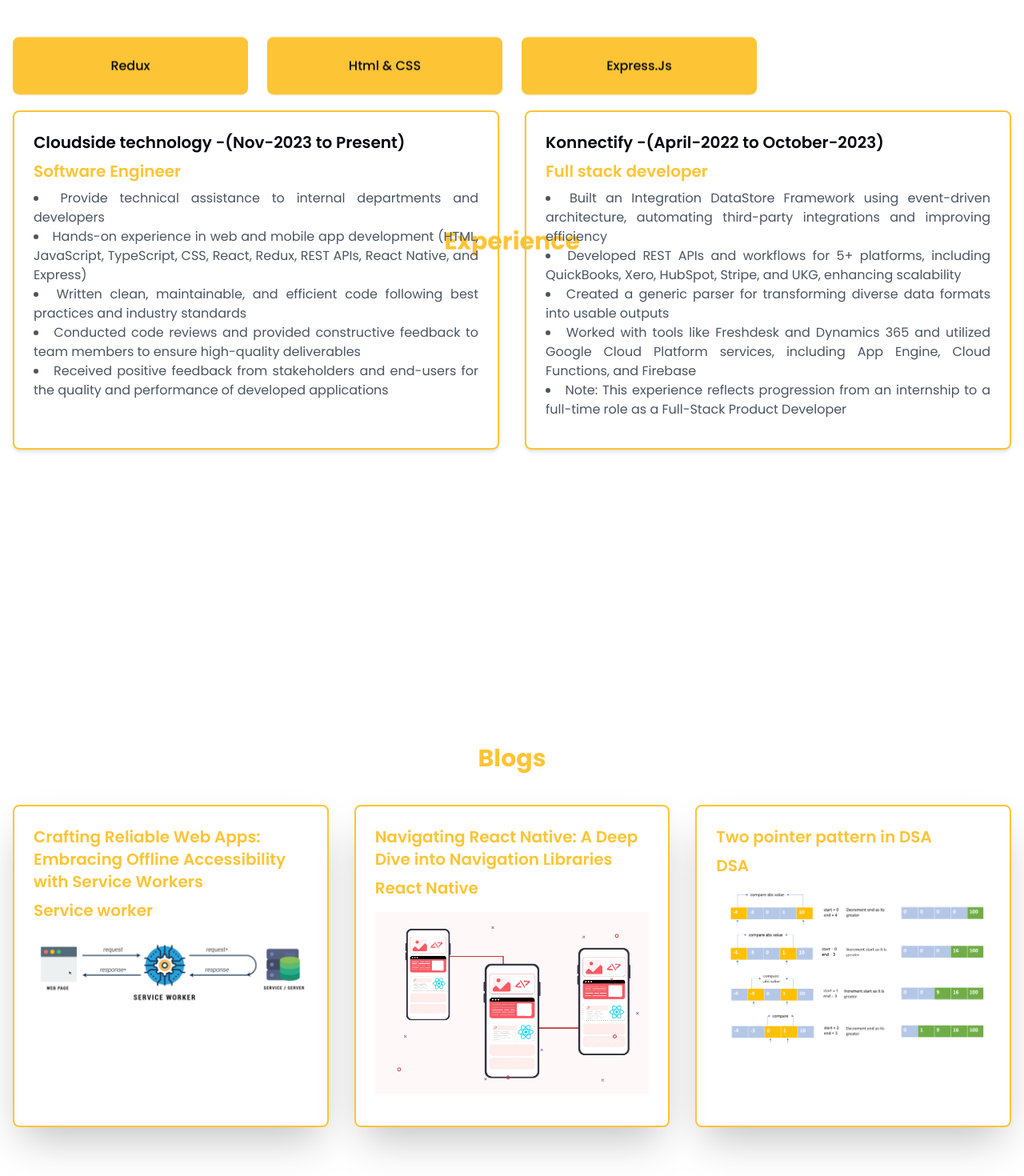
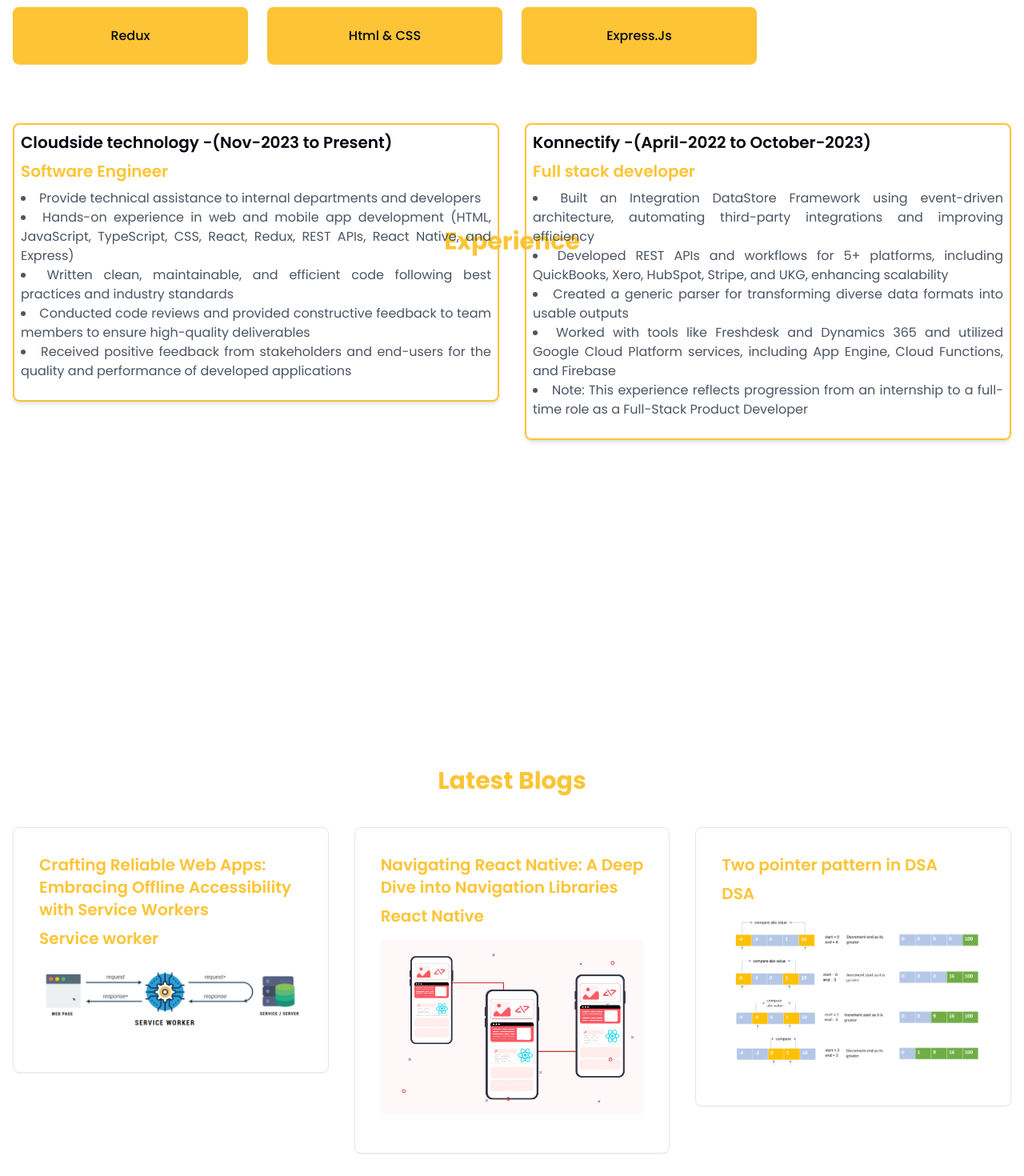
Before and after one commit to sangeetha2521/My-Portfolio, a Next.js app: page / in a window 1280 px wide. Shown: the part 920-2390 px from the top of the page at 80% size. Built offline with nearby package versions, Linux system fonts and the light colour scheme.

Commit message:
Animation added

```diff
--- a/package.json
+++ b/package.json
@@ -12,6 +12,7 @@
     "@radix-ui/react-slot": "^1.1.1",
     "class-variance-authority": "^0.7.1",
     "clsx": "^2.1.1",
+    "framer-motion": "^11.16.0",
     "lucide-react": "^0.469.0",
     "next": "15.1.3",
     "react": "^19.0.0",
--- a/src/app/blogs/page.tsx
+++ b/src/app/blogs/page.tsx
@@ -30,6 +30,7 @@
   return (
     <main className="min-h-screen mt-10">
       <section id="work" className="">
+
         <div className="container mx-auto px-4 ">
           <h2 className="text-3xl font-bold mb-10 text-center text-[#FDC435] "> Blogs</h2>
           <div className="grid grid-cols-1 md:grid-cols-3 lg:grid-cols-3 gap-8 ">
--- a/src/app/page.tsx
+++ b/src/app/page.tsx
@@ -1,11 +1,13 @@
 'use client'
 
 import { Card, CardContent } from "@/components/ui/card";
+import { motion } from 'framer-motion';
 import Image from 'next/image';
 import { Parallax, ParallaxProvider } from 'react-scroll-parallax';
+import image from "../components/ui/Navigation.jpg";
 import profileImage from "../components/ui/profile.jpeg";
-import Blogs from "./blogs/page";
-
+import serviceWorker from "../components/ui/serviceWorker.png";
+import twoPointer from "../components/ui/twoPointer.png";
 export default function Home() {
   const projects = [
     {
@@ -24,50 +26,123 @@
     },
   ]
 
+  const blogs = [
+    {
+      title: "Crafting Reliable Web Apps: Embracing Offline Accessibility with Service Workers",
+      role: "Service worker",
+      timeLine: "Nov-2023 to Present",
+      description: "https://dev.to/sangeetha/crafting-reliable-web-apps-embracing-offline-accessibility-with-service-workers-3if1",
+      image: serviceWorker,
+    },
+    {
+      title: "Navigating React Native: A Deep Dive into Navigation Libraries",
+      role: "React Native",
+      timeLine: "April-2022 to October-2023",
+      description: "https://dev.to/sangeetha/navigating-react-native-a-deep-dive-into-navigation-libraries-3dmh",
+      image: image,
+    },
+    {
+      title: "Two pointer pattern in DSA",
+      role: "DSA",
+      timeLine: "April-2022 to October-2023",
+      description: "https://dev.to/sangeetha/two-pointer-pattern-in-dsa-5ae3",
+      image: twoPointer,
+    },
+
+  ]
+  const containerVariants = {
+    hidden: { opacity: 0 },
+    visible: {
+      opacity: 1,
+      transition: {
+        staggerChildren: 0.1,
+        delayChildren: 0.3,
+      }
+    }
+  };
+
+  const itemVariants = {
+    hidden: { y: 20, opacity: 0 },
+    visible: {
+      y: 0,
+      opacity: 1,
+      transition: {
+        type: "spring",
+        stiffness: 100,
+      }
+    }
+  };
+
   return (
     <ParallaxProvider>
-      <main className="max-h-screen ">
+      <main className="max-h-screen">
         {/* Hero Section */}
-        <section className="relative overflow-hidden  text-gray-800">
-          <div className="absolute inset-0 bg-gradient-to-r " />
+        <section className="relative overflow-hidden text-gray-800">
+          <div className="absolute inset-0 bg-gradient-to-r" />
           <div className="container mx-auto px-6 py-16 flex flex-col md:flex-row items-center justify-between relative z-10">
             <Parallax translateY={[-20, 20]} className="max-w-xl text-center md:text-left">
-              <p className="text-yellow-400 font-medium ">SOFTWARE ENGINEER</p>
+              <motion.div
+                initial={{ opacity: 0, y: 50 }}
+                animate={{ opacity: 1, y: 0 }}
+                transition={{ duration: 0.8 }}
+              >
+                <p className="text-yellow-400 font-medium">SOFTWARE ENGINEER</p>
                 <h1 className="text-4xl md:text-5xl font-bold mb-6 text-white">
                   Hey!, my name is <span className="text-yellow-400">Sangeetha</span>
                 </h1>
                 <p className="text-gray-800 mb-8 text-justify">
                   Experienced and accomplished software engineer with over 2.8+ years of expertise in full-stack development. Proven leader with a track record of guiding teams, managing complex projects, and delivering scalable applications. Skilled at prioritizing tasks, meeting deadlines, and achieving strategic objectives.
                 </p>
+              </motion.div>
             </Parallax>
             <Parallax translateY={[20, -20]} className="mt-10 md:mt-0 relative">
+              <motion.div
+                initial={{ scale: 0.8, opacity: 0 }}
+                animate={{ scale: 1, opacity: 1 }}
+                transition={{ duration: 0.8 }}
+                className="relative"
+              >
                 <div className="absolute inset-0 bg-gradient-to-r from-yellow-400 to-yellow-500 blur-3xl opacity-20" />
                 <Image
                   src={profileImage}
                   alt="Hero image"
                   className="rounded-2xl shadow-2xl w-[500px] h-[500px] md:w-[400px] md:h-[400px] relative z-10 object-cover"
                 />
+              </motion.div>
             </Parallax>
           </div>
         </section>
 
         <Parallax speed={-5}>
           <section className="container mx-auto px-4 py-20" id="about">
-            <h2 className="text-3xl font-bold mb-12 text-center text-[#FDC435]">My Skills</h2>
-            <div className="grid grid-cols-2 md:grid-cols-4 gap-6">
+            <motion.h2
+              initial={{ opacity: 0, y: -50 }}
+              whileInView={{ opacity: 1, y: 0 }}
+              transition={{ duration: 0.5 }}
+              className="text-3xl font-bold mb-12 text-center text-[#FDC435]"
+            >
+              My Skills
+            </motion.h2>
+            <motion.div
+              variants={containerVariants}
+              initial="hidden"
+              whileInView="visible"
+              viewport={{ once: true, amount: 0.3 }}
+              className="grid grid-cols-2 md:grid-cols-4 gap-6"
+            >
               {[
                 "JavaScript", "React.Js", "Node.js", "TypeScript",
                 "Next.js", "TailwindCSS", "React Native", "Git", "Redux", "Html & CSS", "Express.Js"
               ].map((skill) => (
-                <Parallax key={skill} translateY={[0, 50]} opacity={[0.5, 1]}>
-                  <Card className="bg-[#FDC435] border-none">
+                <motion.div key={skill} variants={itemVariants}>
+                  <Card className="bg-[#FDC435] border-none hover:shadow-lg transition-shadow duration-300">
                     <CardContent className="p-6">
                       <p className="text-center font-medium">{skill}</p>
                     </CardContent>
                   </Card>
-                </Parallax>
+                </motion.div>
               ))}
-            </div>
+            </motion.div>
           </section>
         </Parallax>
 
@@ -75,13 +150,31 @@
         <section id="work" className="py-20">
           <div className="container mx-auto px-4">
             <Parallax translateY={[-20, 20]}>
-              <h2 className="text-3xl font-bold mb-10 text-center text-[#FDC435]">Experience</h2>
+              <motion.h2
+                initial={{ opacity: 0, y: -50 }}
+                whileInView={{ opacity: 1, y: 0 }}
+                transition={{ duration: 0.5 }}
+                className="text-3xl font-bold mb-10 text-center text-[#FDC435]"
+              >
+                Experience
+              </motion.h2>
             </Parallax>
-            <div className="grid grid-cols-1 md:grid-cols-2 lg:grid-cols-2 gap-8">
+            <motion.div
+              variants={containerVariants}
+              initial="hidden"
+              whileInView="visible"
+              viewport={{ once: true, amount: 0.1 }}
+              className="grid grid-cols-1 md:grid-cols-2 lg:grid-cols-2 gap-8"
+            >
               {projects.map((item, index) => (
                 <Parallax key={index} translateY={[50, -50]} opacity={[0.5, 1]}>
-                  <div className=" border-2 border-[#FDC435] h-[99%] rounded-lg shadow-md overflow-hidden">
-                    <div className="p-6">
+                  <motion.div variants={itemVariants}>
+                    <motion.div
+                      whileHover={{ scale: 1.03 }}
+                      transition={{ type: "spring", stiffness: 300 }}
+                      className="border-2 border-[#FDC435] max-h-[90%] rounded-lg shadow-md overflow-hidden"
+                    >
+                      <div className="p-2">
                         <h3 className="text-xl font-semibold mb-2">{item.title} -({item.timeLine})</h3>
                         <h3 className="text-xl font-semibold mb-2 text-[#FDC435]">{item.role}</h3>
                         <ul className="text-gray-600 text-justify mb-4 list-disc list-inside">
@@ -90,19 +183,65 @@
                           ))}
                         </ul>
                       </div>
-                  </div>
+                    </motion.div>
+                  </motion.div>
                 </Parallax>
               ))}
-            </div>
+            </motion.div>
           </div>
         </section>
 
         <Parallax speed={5}>
           <section id="blogs" className="py-20">
-            <Blogs />
+            <div className="container mx-auto px-4">
+              <motion.h2
+                initial={{ opacity: 0, y: -50 }}
+                whileInView={{ opacity: 1, y: 0 }}
+                transition={{ duration: 0.5 }}
+                className="text-3xl font-bold mb-10 text-center text-[#FDC435]"
+              >
+                Latest Blogs
+              </motion.h2>
+              <motion.div
+                variants={containerVariants}
+                initial="hidden"
+                whileInView="visible"
+                viewport={{ once: true, amount: 0.1 }}
+                className="grid grid-cols-1 md:grid-cols-2 lg:grid-cols-3 gap-8"
+              >
+                {blogs.map((item, index) => (
+                  <motion.div key={index} variants={itemVariants}>
+                  <motion.div
+                    whileHover={{ scale: 1.05 }}
+                    transition={{ type: "spring", stiffness: 300 }}
+                  >
+                    <Card className="  hover:shadow-lg transition-shadow duration-300 flex flex-col justify-between">
+                      <CardContent className="p-6 h-[90%]">
+                        <div className="p-2 text-[#FDC435]">
+                          <h3 className="text-xl font-semibold mb-2">{item.title}</h3>
+                          <h3 className="text-xl font-semibold mb-2">{item.role}</h3>
+
+                          <ul className="text-gray-600 text-justify mb-4 my-4 list-disc list-inside">
+                            <a key={index} href={item.description}>
+                              <Image
+                                src={item.image}
+                                alt="Hero image"
+                                className="object-fit "
+                              />
+                            </a>
+                          </ul>
+                        </div>
+                      </CardContent>
+                    </Card>
+                  </motion.div>
+                </motion.div>
+
+                ))}
+              </motion.div>
+            </div>
           </section>
         </Parallax>
       </main>
-    </ParallaxProvider>
+    </ParallaxProvider >
   )
 }
```
Also changed, not shown: 1 other file (tests, documents, lock files or other folders). Lines whose indentation alone changed are shown as unchanged.
